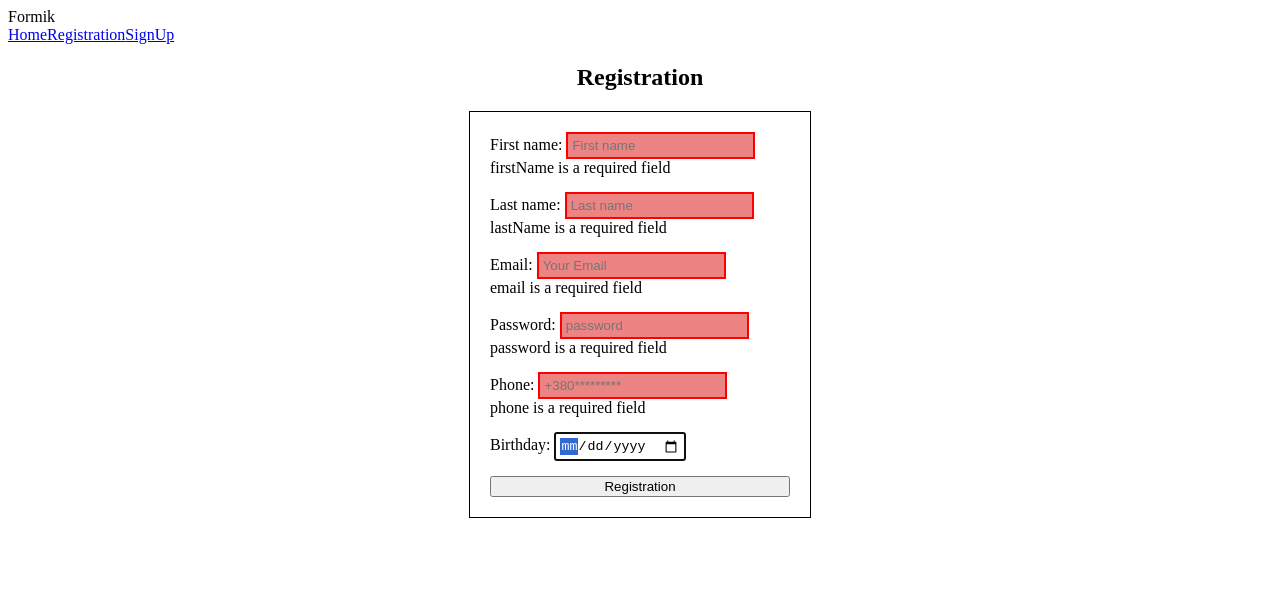
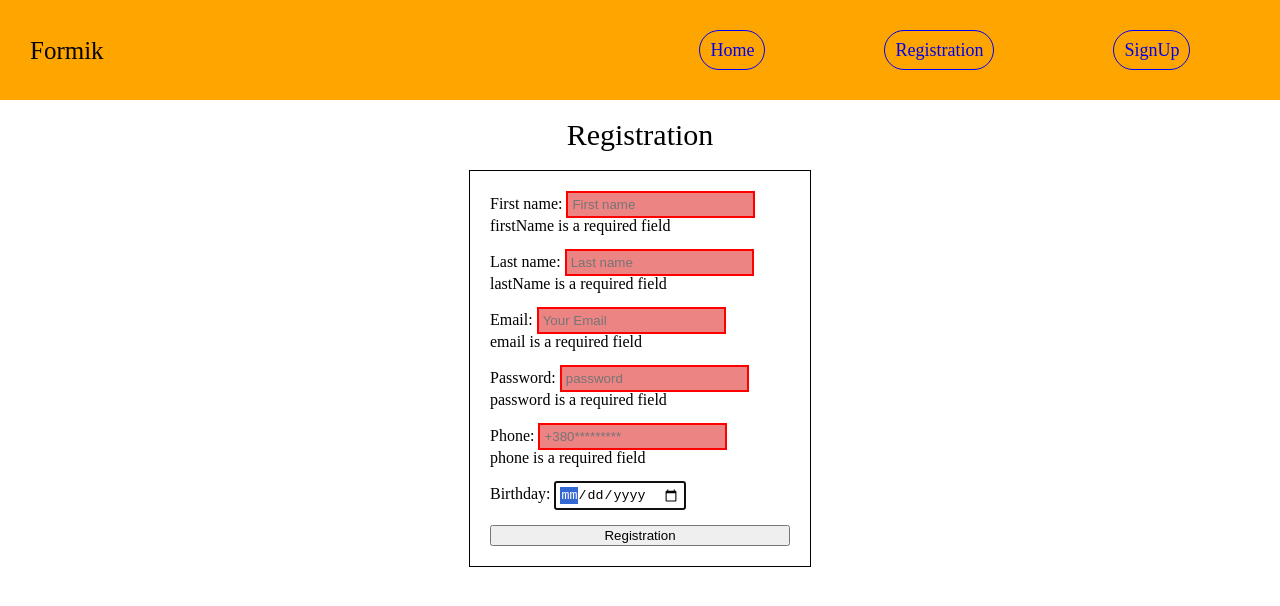
Before and after one commit to Mirariel/React_Formik, a React (Vite) app: page /registration in a window 1280 px wide. Shown: the top 606 px of the page. Built offline with nearby package versions, Linux system fonts and the light colour scheme.

Commit message:
add styles for header, home page and others

```diff
--- /dev/null
+++ b/src/components/Header/Header.module.sass
@@ -0,0 +1,24 @@
+.header
+    background-color: orange
+    display: flex
+    padding: 30px
+    justify-content: space-between
+    align-items: center
+    >*
+      flex:1
+
+.logo
+    font-size: 25px
+
+.nav
+    display: flex
+    justify-content: space-around
+
+.link
+    padding: 10px
+    text-decoration: none
+    font-size: 18px
+    border: 1px solid blue
+    border-radius: 20px
+    &:hover
+        background-color: #4dcdd080
--- a/src/components/Header/index.jsx
+++ b/src/components/Header/index.jsx
@@ -1,14 +1,14 @@
-import { Link } from "react-router"
-
+import { Link } from 'react-router'
+import styles from './Header.module.sass'
 
 function Header () {
   return (
-    <header>
-      <div>Formik</div>
-      <nav>
-        <Link to='/'>Home</Link>
-        <Link to='registration'>Registration</Link>
-        <Link to='signUp'>SignUp</Link>
+    <header className={styles.header}>
+      <div className={styles.logo}>Formik</div>
+      <nav className={styles.nav}>
+        <Link className={styles.link} to='/'>Home</Link>
+        <Link className={styles.link} to='registration'>Registration</Link>
+        <Link className={styles.link} to='signUp'>SignUp</Link>
       </nav>
     </header>
   )
--- a/src/components/forms/RegistratonForm/index.jsx
+++ b/src/components/forms/RegistratonForm/index.jsx
@@ -33,7 +33,6 @@ function RegistrationForm () {
       validationSchema={USER_VALIDATION_SCHEMA}
     >
       {formikProps => {
-
         return (
           <Form className={styles.formContainer}>
             <Input
@@ -85,7 +84,6 @@ function RegistrationForm () {
               label='Birthday:'
               type='date'
               name='birthday'
-              placeholder='Date your birthday'
               autoFocus
               classes={classes}
             />
--- a/src/pages/FormPage.module.sass
+++ b/src/pages/FormPage.module.sass
@@ -2,3 +2,20 @@
     display: flex
     flex-direction: column
     align-items: center
+
+.h2
+    padding : 20px
+    font-size: 30px
+
+.link
+    padding: 15px 20px
+    margin: 40px
+    font-size: 18px
+    text-decoration: none
+    color: black
+    border: 1px solid black
+    border-radius: 25px
+    background-color: grey
+    &:hover
+        cursor: pointer
+        background-color: darkgray
--- a/src/pages/HomePage/index.jsx
+++ b/src/pages/HomePage/index.jsx
@@ -1,14 +1,19 @@
 import { Link } from 'react-router'
+import styles from './../FormPage.module.sass'
 
 function HomePage () {
   return (
-    <>
-      <h1>Formik Forms</h1>
+    <div className={styles.container}>
+      <h2 className={styles.h2}>Formik Forms</h2>
       <div>
-        <Link to='/registration'>Registration</Link>
-        <Link to='/signUp'>SignUp</Link>
+        <Link className={styles.link} to='/registration'>
+          Registration
+        </Link>
+        <Link className={styles.link} to='/signUp'>
+          SignUp
+        </Link>
       </div>
-    </>
+    </div>
   )
 }
 
--- a/src/pages/RegistrationPage/index.jsx
+++ b/src/pages/RegistrationPage/index.jsx
@@ -4,7 +4,7 @@ import styles from './../FormPage.module.sass'
 function RegistrationPage () {
   return (
     <div className={styles.container}>
-      <h2>Registration</h2>
+      <h2 className={styles.h2}>Registration</h2>
       <RegistrationForm />
     </div>
   )
--- a/src/pages/SignUpPage/index.jsx
+++ b/src/pages/SignUpPage/index.jsx
@@ -4,7 +4,7 @@ import styles from './../FormPage.module.sass'
 function SignUpPage () {
   return (
     <div className={styles.container}>
-      <h2>SignUp</h2>
+      <h2 className={styles.h2}>SignUp</h2>
       <LoginForm />
     </div>
   )
--- a/src/reset.css
+++ b/src/reset.css
@@ -0,0 +1,124 @@
+html,
+body,
+div,
+span,
+applet,
+object,
+iframe,
+h1,
+h2,
+h3,
+h4,
+h5,
+h6,
+p,
+blockquote,
+pre,
+a,
+abbr,
+acronym,
+address,
+big,
+cite,
+code,
+del,
+dfn,
+em,
+img,
+ins,
+kbd,
+q,
+s,
+samp,
+small,
+strike,
+strong,
+sub,
+sup,
+tt,
+var,
+b,
+u,
+i,
+center,
+dl,
+dt,
+dd,
+ol,
+ul,
+li,
+fieldset,
+form,
+label,
+legend,
+table,
+caption,
+tbody,
+tfoot,
+thead,
+tr,
+th,
+td,
+article,
+aside,
+canvas,
+details,
+embed,
+figure,
+figcaption,
+footer,
+header,
+hgroup,
+menu,
+nav,
+output,
+ruby,
+section,
+summary,
+time,
+mark,
+audio,
+video {
+  margin: 0;
+  padding: 0;
+  border: 0;
+  font-size: 100%;
+  font: inherit;
+  vertical-align: baseline;
+}
+/* HTML5 display-role reset for older browsers */
+article,
+aside,
+details,
+figcaption,
+figure,
+footer,
+header,
+hgroup,
+menu,
+nav,
+section {
+  display: block;
+}
+body {
+  line-height: 1;
+}
+ol,
+ul {
+  list-style: none;
+}
+blockquote,
+q {
+  quotes: none;
+}
+blockquote:before,
+blockquote:after,
+q:before,
+q:after {
+  content: '';
+  content: none;
+}
+table {
+  border-collapse: collapse;
+  border-spacing: 0;
+}
```
